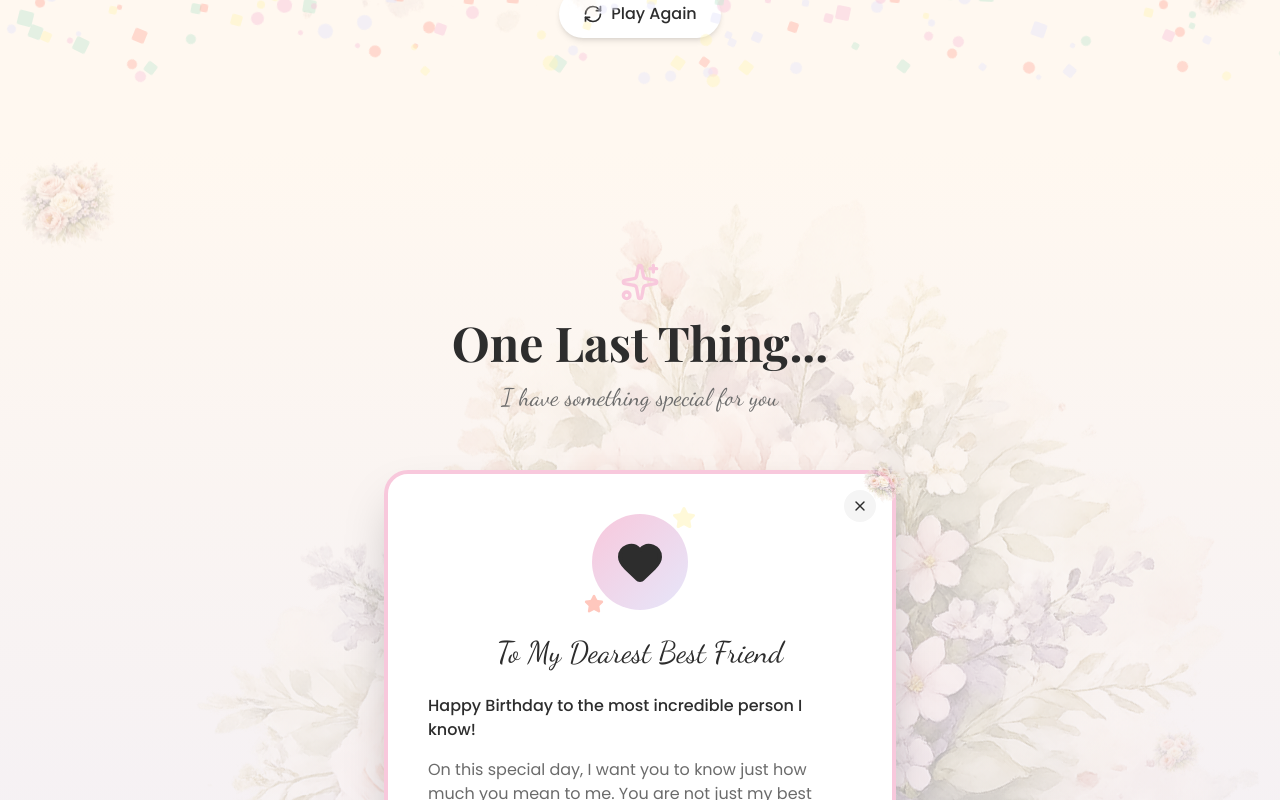
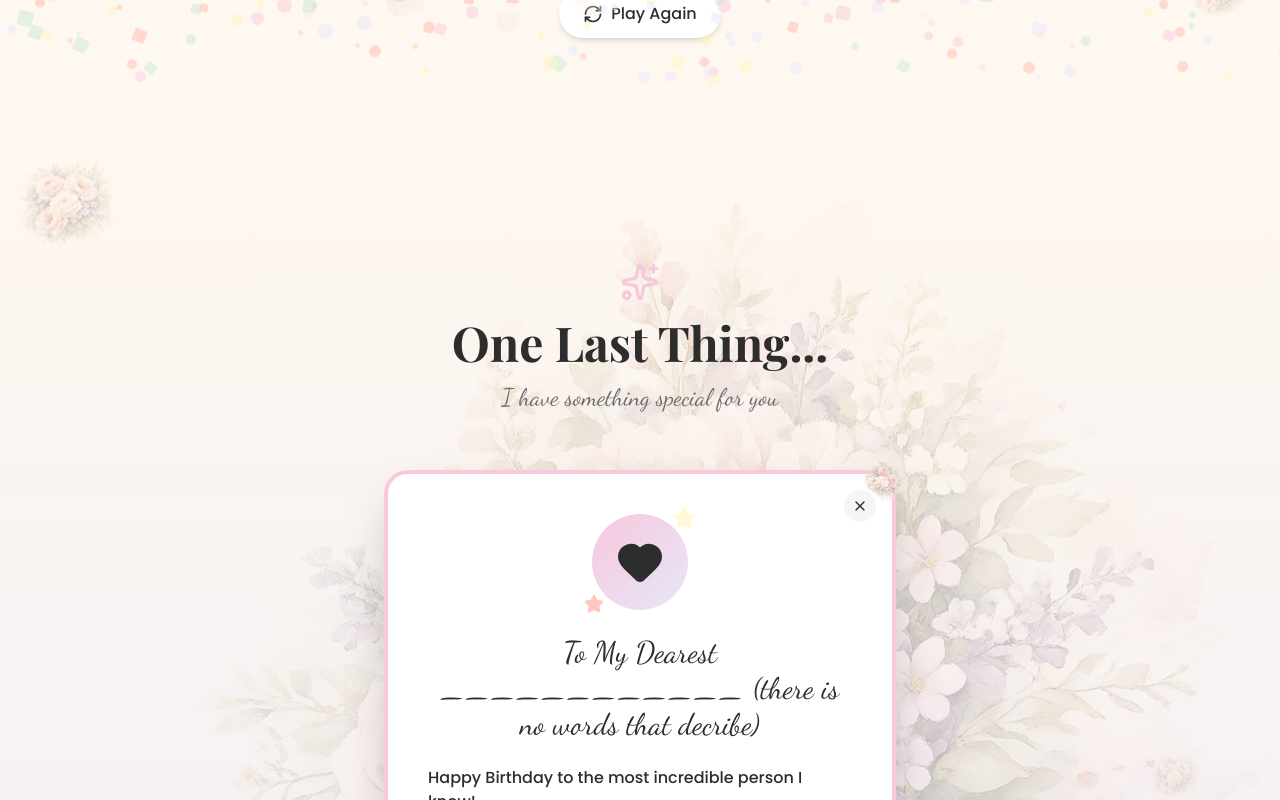
Before and after one commit to irfanlashari/Birthday, a React (Vite) app: page / in a window 1280 px wide. Both pictures are taken after a click on the button "Open Your Surprise". Shown: the part 4629-5429 px from the top of the page. Built offline with nearby package versions, Linux system fonts and the light colour scheme.

Commit message:
Update SurpriseSection.tsx

```diff
--- a/src/sections/SurpriseSection.tsx
+++ b/src/sections/SurpriseSection.tsx
@@ -95,7 +95,7 @@ export function SurpriseSection() {
 
               {/* Card Title */}
               <h3 className="font-script text-2xl sm:text-3xl text-[#2D2D2D] mb-6">
-                To My Dearest Best Friend
+                To My Dearest ____________ (there is no words that decribe)
               </h3>
 
               {/* Message Content - More Impressive */}
```
